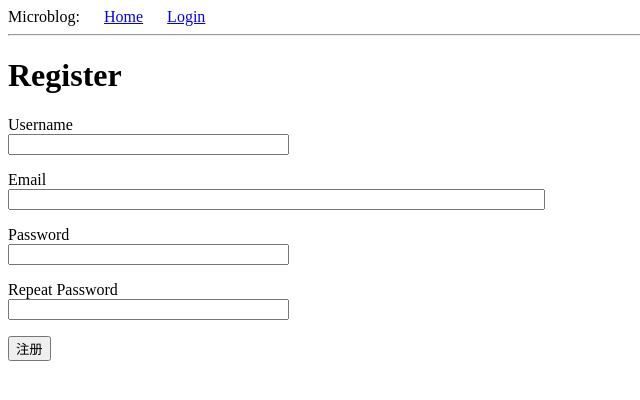
After one commit to ZRJ-0/microblog, a Flask app: page /register in a window 1280 px wide. The commit adds this page. Shown: the top 400 px of the page, without its empty margins (0-640 px from the left). Run offline with Flask 2, Linux system fonts and the light colour scheme.

Commit message:
user_login_register finished

```diff
--- a/app/__init__.py
+++ b/app/__init__.py
@@ -4,6 +4,9 @@
 from flask import Flask
 from flask_migrate import Migrate
 from flask_sqlalchemy import SQLAlchemy
+# Flask-Login通过在Flask的用户会话中存储其唯一的标识符来跟踪登录用户
+# 这个用户会话是分配给连接到应用程序的每个用户的存储空间。
+# 每次登录用户导航到新页面时，Flask-Login都会从会话中检索用户的ID，然后将用户加载到内存中。
 from flask_login import LoginManager
 from Config import Config   #从config模块导入Config类
 
@@ -14,5 +17,8 @@ db = SQLAlchemy(app)    # 数据库对象
 migrate = Migrate(app, db)  # 迁移数据库对象
 
 login = LoginManager(app)
+# 强制用户在查看应用程序的某些页面之前必须登录 如果未登录用户尝试查看受保护的页面
+# Flask-Login将自动将用户重定向到登录表单 并且仅在登录过程完成后重定向回用户想要查看的页面
+login.login_view = 'login'
 
 from app import routes, models #导入一个新模块models，它将定义数据库的结构，目前为止尚未编写
--- a/app/forms.py
+++ b/app/forms.py
@@ -1,12 +1,37 @@
 # 开发者: 朱仁俊
 # 开发时间: 2021/4/1  10:41
 
-from flask_wtf import FlaskForm
+from flask_wtf import FlaskForm, form
 from wtforms import StringField, PasswordField, BooleanField, SubmitField
-from wtforms.validators import DataRequired
+from wtforms.validators import DataRequired, EqualTo, Email, ValidationError
+
+from app.models import User
+
 
 class LoginForm(FlaskForm):
     username = StringField(label='Username', validators=[DataRequired()])
     password = PasswordField(label='Password', validators=[DataRequired()])
     remember_me = BooleanField(label='Remember Me')
     submit = SubmitField(label='登录')
+
+
+class RegistrationForm(FlaskForm):
+    username = StringField(label='Username', validators=[DataRequired()])
+    # Email() 确保用户在此字段中键入的内容与电子邮件地址的结构相匹配（省了正则去匹配这是否为一个邮箱地址）
+    email = StringField(label='Email', validators=[DataRequired(), Email()])
+    password = PasswordField(label='Password', validators=[DataRequired()])
+    # EqualTo 将确保其值与第一个密码字段的值相同   EqualTo('password')里面一定要加上''
+    password2 = PasswordField(label='Repeat Password', validators=[DataRequired(), EqualTo('password')])
+    submit = SubmitField(label='注册')
+
+    # 这俩个方法会发出数据库查询 如果存在查询结果 则通过触发验证错误ValidationError
+    # 将在字段傍边显示包含此异常的消息让用户查看
+    def validate_username(self, username=None):
+        user = User.query.filter_by(username=username.data).first()
+        if user is not None:
+            raise ValidationError('Please use a different username!')
+
+    def validate_email(self, email=None):
+        user = User.query.filter_by(email=email.data).first()
+        if user is not None:
+            raise ValidationError('Please use a different email address!')
--- a/app/routes.py
+++ b/app/routes.py
@@ -1,14 +1,20 @@
 # 开发者: 朱仁俊
 # 开发时间: 2021/4/1  10:57
 
-from flask import render_template, flash, url_for, session
+from flask import render_template, flash, url_for, session, request
+from flask_login import current_user, login_user, logout_user, login_required
+from werkzeug.urls import url_parse
 from werkzeug.utils import redirect
 
-from app import app
-from app.forms import LoginForm
+from app import app, db
+from app.forms import LoginForm, RegistrationForm
+from app.models import User
+
 
 @app.route('/')
 @app.route('/index')
+# 将这个装饰器添加到来自Flask的@app.route的装饰器下方时 这个函数将被收到保护 并且不允许未经过身份验证的用户
+@login_required
 def index():
     posts = [  # 创建一个列表：帖子。里面元素是两个字典，每个字典里元素还是字典，分别作者、帖子内容。
         {
@@ -20,17 +26,52 @@ def index():
         'body': 'The Avengers movie was so cool!'
     }
     ]
-    user = session.get('user')
-    return render_template('index.html', title='Home', user=user, posts=posts)
+    # user = session.get('user')
+    return render_template('index.html', title='Home', posts=posts)
 
 
 
 @app.route('/login',methods=['GET','POST'])
 def login():
+    # is_authenticated 检查用户是否登录
+    if current_user.is_authenticated:
+        return redirect(url_for('index'))
     form = LoginForm()
     if form.validate_on_submit():
-        flash('Login requested for user {},remember_me={}'.format(form.username.data,form.remember_me.data))
-        session['user'] = form.username.data
-        # return redirect('/index')
+        user = User.query.filter(User.username == form.username.data).first()
+        if not user or not user.check_password(form.password.data):
+            flash('Invalid username or password!')
+            return redirect(url_for('login'))
+        login_user(user, remember=form.remember_me.data)
+        # login_user()函数。这个函数将在登录时注册用户,这意味着用户导航的任何未来页面都将current_user变量设置为该用户
+        # 重定向到 next 页面  如果第一次 访问其他页面的时候是需要登录的 会被强制到登录界面 当结束的时候，会回到之前操作的页面
+        # 但是当开始访问的就是首页时，返回的next_page 会是空的   所以会是 next_page = url_for('index')重定向到首页
+        # 第三种情况 如果登录URL包含next设置为包含域名的完整URL的参数，则将用户重定向到/index页面 比如访问百度州二中完整的URL参数
+        next_page = request.args.get('next')
+        if not next_page or url_parse(next_page).netloc != '':
+            next_page = url_for('index')
+        return redirect(next_page)
+    return render_template('login.html', title='Sign In', form=form)
+
+@app.route('/logout')
+def logout():
+    logout_user()
+    return redirect(url_for('index'))
+
+@app.route('/register', methods=['GET', 'POST'])
+def register():
+    if current_user.is_authenticated:
         return redirect(url_for('index'))
-    return render_template('login.html',title='Sign In',form=form)
+    form = RegistrationForm()
+    if form.validate_on_submit():
+        user = User()
+        user.username = form.username.data
+        user.email = form.email.data
+        print(user.username)
+        print(user.email)
+        user.set_password(form.password.data)
+        db.session.add(user)
+        db.session.commit()
+        flash('Congratulations, you are now a registered user!')
+        return redirect(url_for('login'))
+    return render_template('register.html', title='Register', form=form)
--- a/app/templates/base.html
+++ b/app/templates/base.html
@@ -1,4 +1,5 @@
 <html>
+<!--current_user.is_anonymous 表达式将只在用户 没有登录时为True-->
 <head>
 		{% if title %}
 			<title>{{ title }} - Microblog</title>
@@ -7,7 +8,16 @@
 		{% endif %}
 	</head>
 	<body>
-		<div>Microblog:<a href="/index" style="margin: 0 20px 0 20px;">Home</a><a href="/login">Login</a></div>
+		<div>
+			Microblog:
+			<a href="{{url_for('index')}}" style="margin: 0 20px 0 20px;">Home</a>
+			{% if current_user.is_anonymous %}
+			<a href="{{url_for('login')}}">Login</a>
+			{% else %}
+			<a href="{{url_for('logout')}}">Logout</a>
+			{% endif %}
+
+		</div>
 		<hr>
 		{% with messages = get_flashed_messages() %}
 		{% if messages %}
--- a/app/templates/index.html
+++ b/app/templates/index.html
@@ -6,7 +6,7 @@
 	{% endwith %}
 -->
 {% block content %}
-	<h1>Hello,{% if not user %}Stranger{% else %}{{user}}{% endif %}!</h1>
+	<h1>Hello,{{current_user.username}}!</h1>
 	{% for post in posts %}
 		<div><p>{{ post.author.username }} says: <b>{{ post.body }}</b></p></div>
 	{% endfor %}
--- a/app/templates/login.html
+++ b/app/templates/login.html
@@ -21,4 +21,5 @@
         <p>{{ form.remember_me() }} {{ form.remember_me.label }}</p>
         <p>{{ form.submit() }}</p>
     </form>
+    <p>New User?<a href="{{url_for('register')}}">Click to Register!</a></p>
 {% endblock %}
--- /dev/null
+++ b/app/templates/register.html
@@ -0,0 +1,37 @@
+{% extends "base.html" %}
+
+{% block content %}
+	<h1>Register</h1>
+	<form action="" method="post">
+		{{ form.hidden_tag() }}
+		<p>
+			{{ form.username.label }}<br>
+			{{ form.username(size=32) }}<br>
+			{% for error in form.username.errors %}
+				<span style="color:red;">[{{ error }}]</span>
+			{% endfor %}
+		</p>
+		<p>
+			{{ form.email.label }}<br>
+			{{ form.email(size=64) }}<br>
+			{% for error in form.email.error %}
+				<span style="color:red;">[{{ error }}]</span>
+			{% endfor %}
+		</p>
+		<p>
+			{{ form.password.label }}<br>
+			{{ form.password(size=32) }}<br>
+			{% for error in form.password.errors %}
+				<span style="color:red;">[{{ error }}]</span>
+			{% endfor %}
+		</p>
+		<p>
+			{{ form.password2.label }}<br>
+			{{ form.password2(size=32) }}<br>
+			{% for error in form.password2.errors %}
+				<span style="color:red;">[{{ error }}]</span>
+			{% endfor %}
+		</p>
+		<p>{{ form.submit() }}</p>
+	</form>
+{% endblock %}
```
Also changed, not shown: app/models.py (+13 -3 lines), blog.db.
